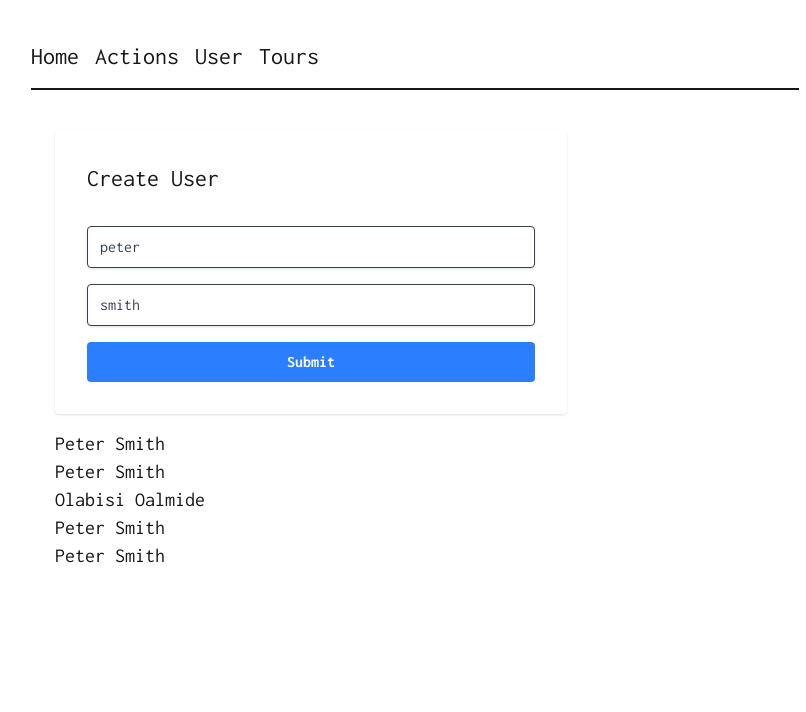
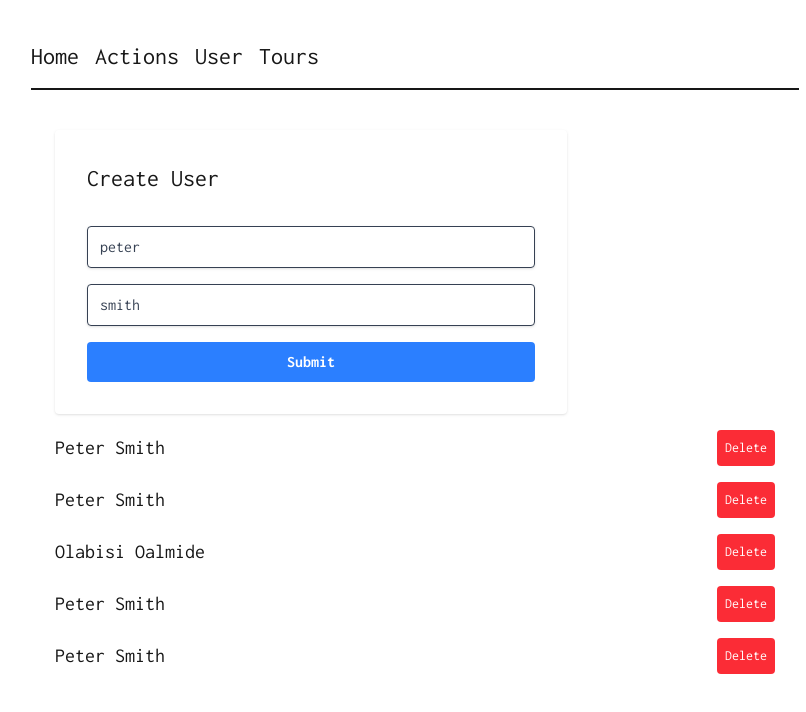
Before and after one commit to vtechwise/nextjs, a Next.js app: page /actions in a window 1280 px wide. Shown: the top 712 px of the page, without its empty margins (225-1031 px from the left). Built offline with nearby package versions, Linux system fonts and the light colour scheme.

Commit message:
add deleteBtn component

```diff
--- /dev/null
+++ b/components/DeleteBtn.tsx
@@ -0,0 +1,6 @@
+function DeleteBtn({ id }: { id: string }) {
+  return (
+    <div className="bg-red-500 text-white text-sm p-2 rounded">Delete</div>
+  );
+}
+export default DeleteBtn;
--- a/components/UserLists.tsx
+++ b/components/UserLists.tsx
@@ -1,4 +1,5 @@
 import { fetchUsers } from "@/utils/actions";
+import DeleteBtn from "./DeleteBtn";
 
 async function UserLists() {
   const users = await fetchUsers();
@@ -8,8 +9,12 @@ async function UserLists() {
         <div>
           {users.map((user) => {
             return (
-              <h4 className="text-xl capitalize" key={user.id}>
+              <h4
+                className="text-xl capitalize flex justify-between items-center  mb-4"
+                key={user.id}
+              >
                 {user.firstName} {user.lastName}
+                <DeleteBtn id={user.id} />
               </h4>
             );
           })}
```
